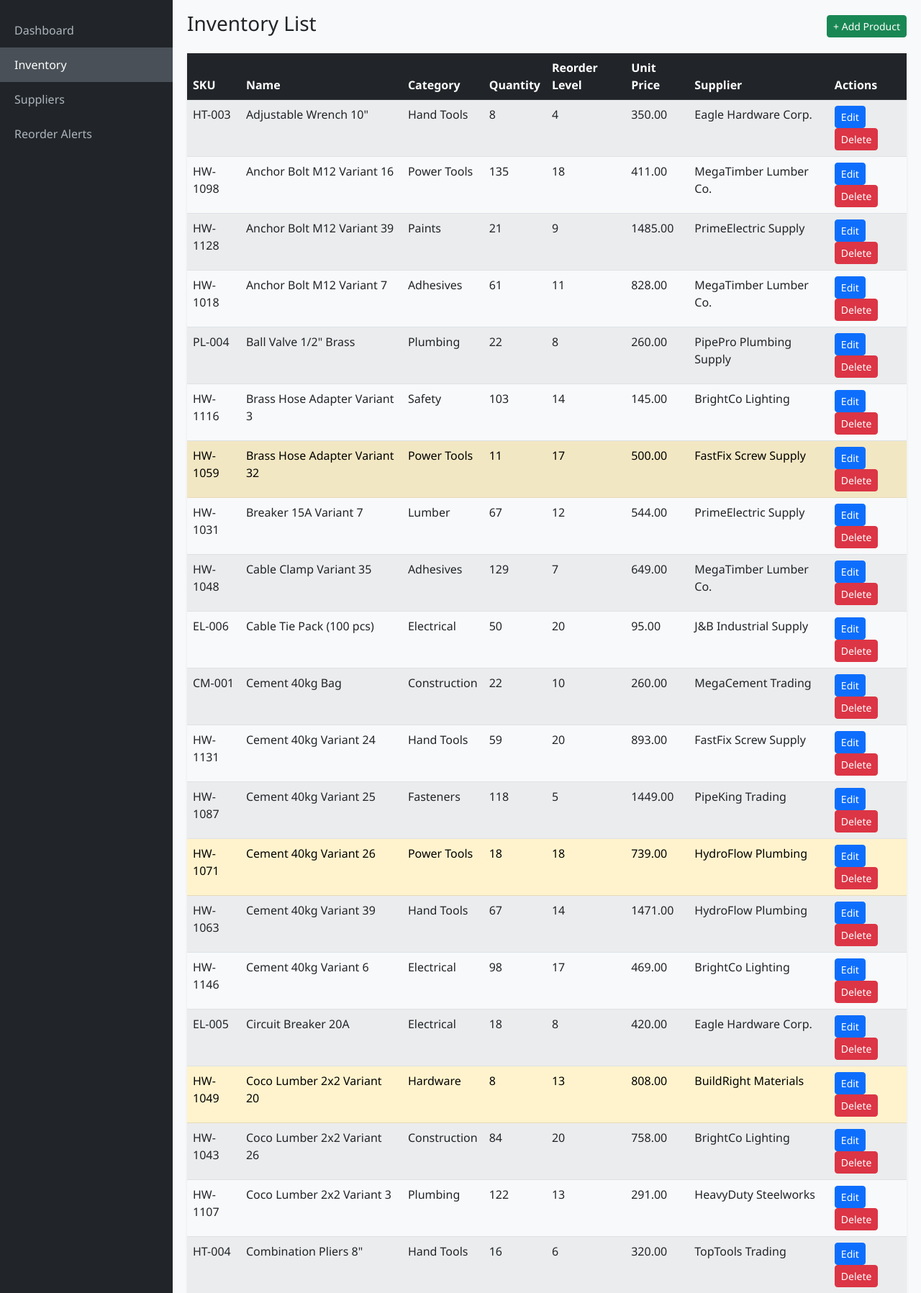
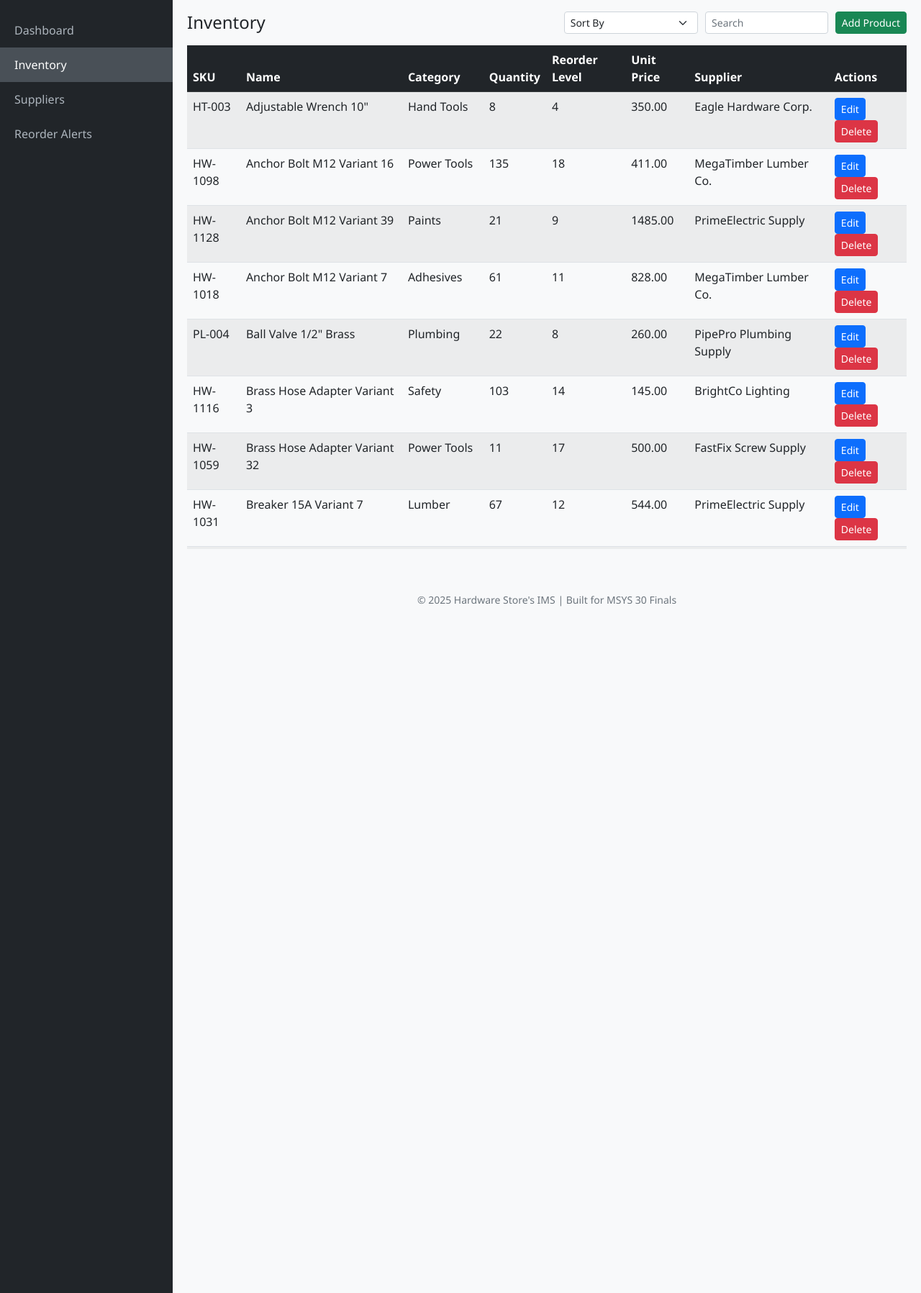
Before and after one commit to Adrian-Ang012/MSYS30Finals, a Django app: page /inventory/ in a window 1280 px wide. Shown: the part 51-1848 px from the top of the page at 72% size. Run offline with Django 5.2, Linux system fonts and the light colour scheme; data comes from the database, SQL or seed files in the repository; both versions use the stored data as it was after the commit; some libraries are stand-ins or nearby versions.

Commit message:
added search bar, dropdown for sort, mergesort

```diff
--- /dev/null
+++ b/msys30_finals/application/algorithms.py
@@ -0,0 +1,64 @@
+def merge_sort(product_list, field):
+    # base case
+    if len(product_list) <= 1:
+        return product_list
+
+    midpoint = len(product_list) // 2
+
+    left_half = merge_sort(product_list[:midpoint], field)
+    right_half = merge_sort(product_list[midpoint:], field)
+
+    return merge_lists(left_half, right_half, field)
+
+
+def get_field_value(product, field):
+    if field == "name":
+        return product.name.lower()
+    if field == "sku":
+        return product.sku.lower()
+    if field == "category":
+        return product.category.lower()
+    if field == "supplier":
+        return product.supplier.name.lower()
+    if field == "quantity":
+        return product.quantity
+    if field == "reorder":
+        return product.reorder_level
+    if field == "price":
+        return product.unit_price
+    if field == 'contact_person':
+        return product.contact_person.lower()
+
+    return ""
+
+
+def merge_lists(left_list, right_list, field):
+    merged_list = []
+
+    left_index = 0
+    right_index = 0
+
+    while left_index < len(left_list) and right_index < len(right_list):
+        left_value = get_field_value(left_list[left_index], field)
+        right_value = get_field_value(right_list[right_index], field)
+
+        if left_value <= right_value:
+            merged_list.append(left_list[left_index])
+            left_index += 1
+        else:
+            merged_list.append(right_list[right_index])
+            right_index += 1
+
+    # add any remaining items
+    while left_index < len(left_list):
+        merged_list.append(left_list[left_index])
+        left_index += 1
+
+    while right_index < len(right_list):
+        merged_list.append(right_list[right_index])
+        right_index += 1
+
+    return merged_list
+
+def binary_search():
+    pass
--- a/msys30_finals/application/templates/myapp/inventory_list.html
+++ b/msys30_finals/application/templates/myapp/inventory_list.html
@@ -2,11 +2,40 @@
 {% block content %}
 
 <div class="d-flex justify-content-between align-items-center mb-3">
-  <h3>Inventory List</h3>
-  <a href="{% url 'add_product' %}" class="btn btn-success btn-sm">+ Add Product</a>
+
+    <!-- LEFT SIDE: Page Title -->
+    <h4 class="mb-0">Inventory</h4>
+
+    <!-- RIGHT SIDE: Controls -->
+    <div class="d-flex" style="gap: 10px;">
+
+        <!-- Sort Dropdown -->
+        <form method="GET" class="d-flex" style="gap: 10px;">
+            <select name="sort" class="form-select form-select-sm" onchange="this.form.submit()">
+                <option value="">Sort By</option>
+                <option value="sku">SKU</option>
+                <option value="name">Name</option>
+                <option value="category">Category</option>
+                <option value="quantity">Quantity</option>
+                <option value="reorder">Reorder Level</option>
+                <option value="price">Unit Price</option>
+                <option value="supplier">Supplier</option>
+            </select>
+
+            <!-- Search Bar -->
+            <input type="text" name="search_query" class="form-control form-control-sm"
+                   placeholder="Search">
+        </form>
+
+        <!-- Add Product Button -->
+        <a href="{% url 'add_product' %}" class="btn btn-success btn-sm">
+            Add Product
+        </a>
+    </div>
 </div>
 
-<table class="table table-striped table-hover shadow-sm">
+<div class="table-responsive" style="max-height: 700px; overflow-y: auto;">
+  <table class="table table-striped table-hover shadow-sm">
   <thead class="table-dark">
     <tr>
       <th>SKU</th>
@@ -21,7 +50,7 @@
   </thead>
   <tbody>
     {% for p in products %}
-    <tr {% if p.is_low_stock %}class="table-warning"{% endif %}>
+    <tr>
       <td>{{ p.sku }}</td>
       <td>{{ p.name }}</td>
       <td>{{ p.category }}</td>
@@ -40,6 +69,9 @@
   </tbody>
 </table>
 
+</div>
+
+
 
 
 {% endblock %}
--- a/msys30_finals/application/views.py
+++ b/msys30_finals/application/views.py
@@ -1,6 +1,9 @@
 from django.shortcuts import render, redirect, get_object_or_404
 from django.utils import timezone
 from .models import Product, Supplier, ReorderAlert
+from .algorithms import merge_sort, binary_search
+
+
 
 # DASHBOARD PAGE
 def dashboard(request):
@@ -17,10 +20,50 @@
     return render(request, 'myapp/dashboard.html', context)
 
 
-# INVENTORY LIST PAGE
+
 def inventory_list(request):
-    products = Product.objects.all().order_by('name')  # default sort by name
-    return render(request, 'myapp/inventory_list.html', {'products': products})
+    # get all products
+    product_list = list(Product.objects.all())
+
+    # sort the list using merge sort
+    sort_field = request.GET.get("sort", "name")
+    sorted_products = merge_sort(product_list, sort_field)
+
+    # CREATE THE HASH MAP (SKU -> Product)
+    product_map = {}
+    for product in sorted_products:
+        product_map[product.sku.upper()] = product
+
+    # get search text
+    search_text = request.GET.get("search_query", "").strip().upper()
+
+    # CASE 1: no search
+    if search_text == "":
+        context = {
+            "products": sorted_products,
+            "product_map": product_map
+        }
+        return render(request, "myapp/inventory_list.html", context)
+
+    # CASE 2: exact search
+    # First check SKU using hash map (O(1))
+    if search_text in product_map:
+        context = {"products": [product_map[search_text]]}
+        return render(request, "myapp/inventory_list.html", context)
+
+    # If not SKU, try name using binary search (O(log n))
+    search_result = binary_search(sorted_products, search_text)
+
+    if search_result:
+        context = {"products": [search_result]}
+    else:
+        context = {"products": []}
+
+    return render(request, "myapp/inventory_list.html", context)
+
+
+
+
 
 
 # ADD PRODUCT PAGE
@@ -81,8 +124,40 @@
 
 # SUPPLIER LIST PAGE
 def supplier_list(request):
-    suppliers = Supplier.objects.all().order_by('name')
-    return render(request, 'myapp/supplier_list.html', {'suppliers': suppliers})
+
+    supplier_list = list(Supplier.objects.all())
+
+    # sort using the SAME merge_sort as products
+    sort_field = request.GET.get("sort", "name")
+    sorted_suppliers = merge_sort(supplier_list, sort_field)
+
+    # hash map for name → supplier
+    supplier_map = {sup.name.upper(): sup for sup in sorted_suppliers}
+
+    search_text = request.GET.get("search_query", "").strip().upper()
+
+    # no search
+    if search_text == "":
+        return render(request, "myapp/supplier_list.html", {"suppliers": sorted_suppliers})
+
+    # hash map (O(1) name lookup)
+    if search_text in supplier_map:
+        return render(request, "myapp/supplier_list.html", {"suppliers": [supplier_map[search_text]]})
+
+    # fallback: binary search (name only)
+    result = binary_search(sorted_suppliers, search_text)
+
+    if result:
+        final_list = [result]
+    else:
+        final_list = []
+
+    return render(request, "myapp/supplier_list.html", {"suppliers": final_list})
+
+
+
+
+
 
 def add_supplier(request):
     if request.method == 'POST':
```
Also changed, not shown: msys30_finals/application/templates/myapp/supplier_list.html (+32 -5 lines), msys30_finals/db.sqlite3.
